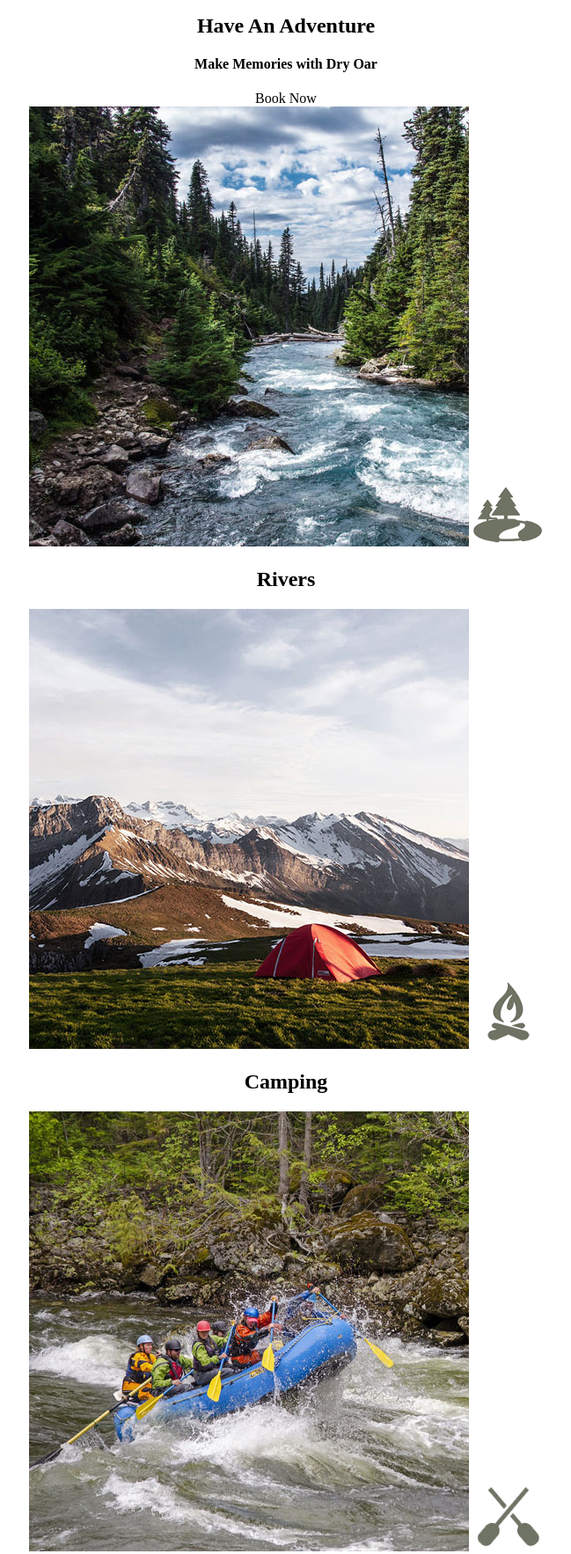
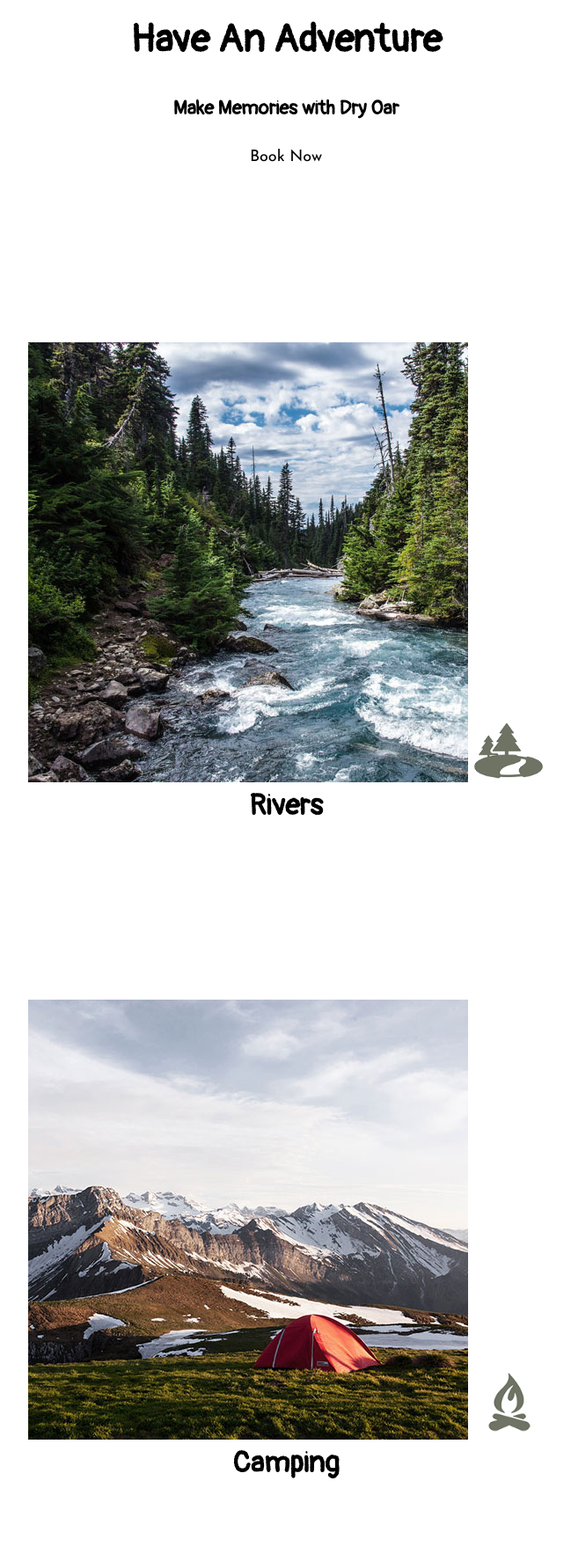
Before and after one commit to Spalmer98/wdd130, a plain HTML site: page wwr/index.html in a window 1280 px wide. Shown: the part 960-2726 px from the top of the page at 88% size, without its empty margins (315-964 px from the left). Drawn offline with Linux system fonts and the light colour scheme.

Commit message:
Added more formating to CSS file

```diff
--- a/wwr/styles/style.css
+++ b/wwr/styles/style.css
@@ -1,3 +1,6 @@
+/* Import fonts from google */
+@import url('https://fonts.googleapis.com/css2?family=Josefin+Sans&family=Pangolin&display=swap');
+
 #content {
     max-width: 1600px;
     margin: 0 auto;
@@ -7,10 +10,12 @@ nav a {
     text-align: center;
     color: #000000;
     text-decoration: none;
+    padding: 35px;
 }
 
 #hero-msg h1, #hero-msg h4 {
     text-align: center;
+    font-family: Pangolin, Helvetica, sans-serif;
 }
 
 .button-box {
@@ -28,6 +33,10 @@ main section {
 
 body {
     background-color: #FFFFFF;
+    font-family: Josefin Sans, Helvetica, sans-serif;
+    font-size: 22px;
+    margin: 0;
+    padding: 0;
 }
 
 header {
@@ -35,7 +44,7 @@ header {
 }
 
 nav a:hover {
-    background-color: #4785FF;
+    background-color: #33AACF;
     color: #000000;
 }
 
@@ -43,24 +52,35 @@ nav a:hover {
     background-color: #FFFFFF;
     color: #000000;
     text-decoration: none;
+    font-size: 18px;
+    padding: 15px 30px;
+    margin-top: 50px;
 }
 
 .book:hover, .join:hover {
     background-color: #33AACF;
     color: #000000;
+    font-family: Josefin Sans, Helvetica, sans-serif;
 }
 
 .msg {
     background-color: #FFFFFF;
+    line-height: 1.5em;
+    padding: 35px;
 }
 
 footer {
     background-color: #4785FF;
     color: #000000;
+    font-family: Josefin Sans, Helvetica, sans-serif;
+    padding: 25px 50px;
+    margin-top: 200px;
 }
 
 .home-title {
     color: #000000;
+    font-size: 2em;
+    margin-top: 10px;
 }
 
 h4 {
@@ -69,10 +89,13 @@ h4 {
 
 .msg h2 {
     color: #000000;
+    font-family: Pangolin, Helvetica, sans-serif;
 }
 
 .msg p {
     color: #000000;
+    font-size: .8em;
+    padding-bottom: 15px;
 }
 
 footer a {
@@ -90,6 +113,7 @@ footer a:hover{
 
 .icon {
     width: 80px;
+    padding-top: 10px;
 }
 
 #hero-img {
@@ -103,3 +127,41 @@ footer p {
 footer p a:hover {
     text-decoration: underline;
 }
+
+.river-card h2 {
+    font-family: Pangolin, Helvetica, sans-serif;
+}
+
+.camping-card h2 {
+    font-family: Pangolin, Helvetica, sans-serif;
+}
+
+
+.rapids-card h2 {
+    font-family: Pangolin, Helvetica, sans-serif;
+}
+
+h2 {
+    margin: 0;
+}
+
+#logo_link {
+    padding-top: 5px;
+}
+
+footer .social img {
+    padding-top: 15px;
+}
+
+.river-card {
+    margin: 200px 0;
+}
+
+.camping-card {
+    margin: 200px 0;
+}
+
+
+.rapids-card {
+    margin: 200px 0;
+}
```
